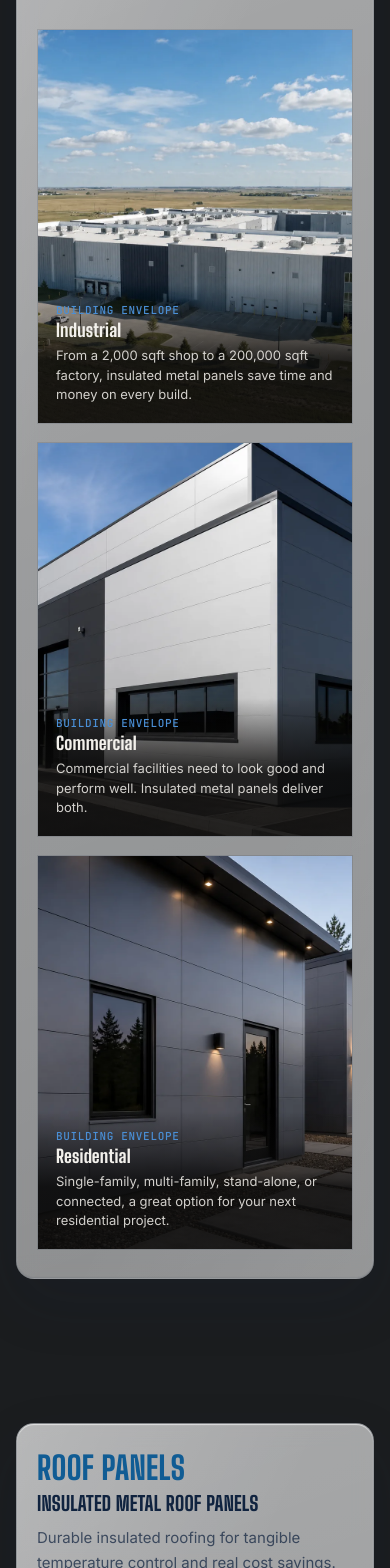
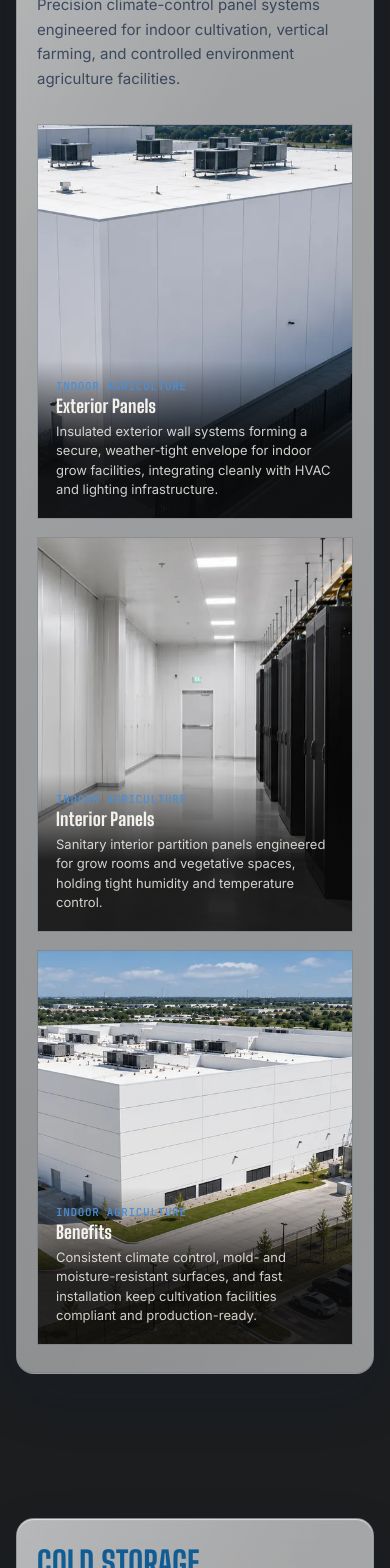
Before and after one commit to Harvestpanels/Harvest-Panel-Systems-frontend, a React (Vite) app: page / in a window 390 px wide. Shown: the part 2287-3855 px from the top of the page. Built offline with nearby package versions, Linux system fonts and the light colour scheme.

Commit message:
update responsive screen

```diff
--- a/src/components/PanelSection.jsx
+++ b/src/components/PanelSection.jsx
@@ -1,6 +1,6 @@
 import "./PanelSection.css";
 
-// Shared card-grid layout used by both the Building Envelope and Roof Panels sections.
+// Shared card-grid layout used by the Indoor Agriculture, Cold Storage, Pharmaceutical, PEMB, Doors, and Trim & Hardware sections.
 export default function PanelSection({ id, eyebrow, heading, description, panels, registerReveal }) {
   return (
     <section className="hp-section" id={id}>
--- a/src/data/botKnowledge.js
+++ b/src/data/botKnowledge.js
@@ -210,7 +210,7 @@ export const BOT_INTENTS = [
       "pharmaceutical", "pharma", "gmp", "gmp compliant", "drug manufacturing",
     ],
     answer: "We work across a wide range of building types: indoor cultivation & cannabis facilities, data centers, cold storage & refrigeration, walk-in freezers and coolers, clean rooms, pharmaceutical manufacturing facilities, pre-engineered metal buildings, and industrial, commercial, and residential construction. Each has its own recommended panel specs (fire rating, insulation, and finish), our team can match one to your project.",
-    links: [{ label: "See building types", href: "/#panels" }],
+    links: [{ label: "See building types", href: "/#indoor-agriculture" }],
   },
   {
     id: "trim-hardware",
--- a/src/data/panels.js
+++ b/src/data/panels.js
@@ -1,12 +1,6 @@
-import buildingCommercialImg from "../assets/images/Sections/Building Envelope/Commercial.webp";
-import buildingIndustrialImg from "../assets/images/Sections/Building Envelope/Industrial.webp";
-import buildingResidentialImg from "../assets/images/Sections/Building Envelope/Residential.webp";
-import roofCommercialImg from "../assets/images/Sections/Roof Panels/Commercial.webp";
-import roofIndustrialImg from "../assets/images/Sections/Roof Panels/Industrial.webp";
-import roofResidentialImg from "../assets/images/Sections/Roof Panels/Residential.webp";
-import dataCenterExteriorImg from "../assets/images/Sections/Data Centers/Data Centers -  Exterior Panels.webp";
-import dataCenterInteriorImg from "../assets/images/Sections/Data Centers/Data Centers - Interior Panels.webp";
-import dataCenterBenefitsImg from "../assets/images/Sections/Data Centers/Data Centers - Benefits.webp";
+import indoorAgExteriorImg from "../assets/images/Sections/Data Centers/Data Centers -  Exterior Panels.webp";
+import indoorAgInteriorImg from "../assets/images/Sections/Data Centers/Data Centers - Interior Panels.webp";
+import indoorAgBenefitsImg from "../assets/images/Sections/Data Centers/Data Centers - Benefits.webp";
 import coldStorageExteriorImg from "../assets/images/Sections/Cold Storage/Cold Storage - Exterior Panels.webp";
 import coldStorageInteriorImg from "../assets/images/Sections/Cold Storage/Cold Storage - Interior Panels.webp";
 import coldStorageBenefitsImg from "../assets/images/Sections/Cold Storage/Cold Storage - Benefits.webp";
@@ -166,67 +160,27 @@ export const GALLERY_IMAGES = [
   },
 ];
 
-export const BUILDING_ENVELOPE_PANELS = [
-  {
-    name: "Industrial",
-    category: "Building Envelope",
-    desc: "From a 2,000 sqft shop to a 200,000 sqft factory, insulated metal panels save time and money on every build.",
-    img: buildingIndustrialImg,
-  },
-  {
-    name: "Commercial",
-    category: "Building Envelope",
-    desc: "Commercial facilities need to look good and perform well. Insulated metal panels deliver both.",
-    img: buildingCommercialImg,
-  },
-  {
-    name: "Residential",
-    category: "Building Envelope",
-    desc: "Single-family, multi-family, stand-alone, or connected, a great option for your next residential project.",
-    img: buildingResidentialImg,
-  },
-];
-
-export const ROOF_PANELS = [
-  {
-    name: "Industrial",
-    category: "Roof",
-    desc: "A ribbed metal roof profile engineered to shed water fast and hold up to decades of heavy-use weather with minimal maintenance.",
-    img: roofIndustrialImg,
-  },
-  {
-    name: "Commercial",
-    category: "Roof",
-    desc: "Standing seam roof panels with concealed fasteners for a clean, professional roofline on any commercial building.",
-    img: roofCommercialImg,
-  },
-  {
-    name: "Residential",
-    category: "Roof",
-    desc: "Durable, low-maintenance metal roofing built to outlast traditional shingles on single-family and multi-family homes.",
-    img: roofResidentialImg,
-  },
-];
-
-// TODO: every `img` below is a placeholder — swap for real photos one at a time.
-export const DATA_CENTER_PANELS = [
+// TODO: every `img` below is a placeholder (reused from the old Data Center
+// section's stock photos) — swap for real indoor cultivation / controlled
+// environment agriculture photos one at a time.
+export const INDOOR_AGRICULTURE_PANELS = [
   {
     name: "Exterior Panels",
-    category: "Data Center",
-    desc: "Insulated exterior wall systems built to protect critical equipment with a tight, secure, weather-resistant envelope.",
-    img: dataCenterExteriorImg,
+    category: "Indoor Agriculture",
+    desc: "Insulated exterior wall systems forming a secure, weather-tight envelope for indoor grow facilities, integrating cleanly with HVAC and lighting infrastructure.",
+    img: indoorAgExteriorImg,
   },
   {
     name: "Interior Panels",
-    category: "Data Center",
-    desc: "Clean, finish-grade interior panels for server halls and controlled-access spaces that need a durable, easy-to-maintain surface.",
-    img: dataCenterInteriorImg,
+    category: "Indoor Agriculture",
+    desc: "Sanitary interior partition panels engineered for grow rooms and vegetative spaces, holding tight humidity and temperature control.",
+    img: indoorAgInteriorImg,
   },
   {
     name: "Benefits",
-    category: "Data Center",
-    desc: "Consistent thermal performance, fire-rated core options, and fast installation help keep critical environments stable and on schedule.",
-    img: dataCenterBenefitsImg,
+    category: "Indoor Agriculture",
+    desc: "Consistent climate control, mold- and moisture-resistant surfaces, and fast installation keep cultivation facilities compliant and production-ready.",
+    img: indoorAgBenefitsImg,
   },
 ];
 
--- a/src/pages/HomePage.jsx
+++ b/src/pages/HomePage.jsx
@@ -2,14 +2,12 @@ import { useState } from "react";
 import "../styles/App.css";
 import logo from "../assets/images/General/harvest-panel-logo.webp";
 import {
-  BUILDING_ENVELOPE_PANELS,
   COLD_STORAGE_PANELS,
-  DATA_CENTER_PANELS,
   DOOR_PANELS,
   GALLERY_IMAGES,
+  INDOOR_AGRICULTURE_PANELS,
   PEMB_PANELS,
   PHARMACEUTICAL_PANELS,
-  ROOF_PANELS,
   TRIM_HARDWARE_PANELS,
 } from "../data/panels";
 import { PARALLAX_BG_URL, VIDEO_URL } from "../data/site";
@@ -49,9 +47,7 @@ const HOME_TOP_LINKS = [
 // scroll spy hook's dependency list.
 const OVERVIEW_SECTIONS = [
   { id: "why", label: "Who We Are" },
-  { id: "panels", label: "Building Envelope" },
-  { id: "exterior", label: "Roof Panels" },
-  { id: "data-center", label: "Data Centers" },
+  { id: "indoor-agriculture", label: "Indoor Agriculture" },
   { id: "cold-storage", label: "Cold Storage" },
   { id: "pharmaceutical", label: "Pharmaceutical" },
   { id: "pemb", label: "Pre-Engineered Metal Buildings" },
@@ -147,27 +143,11 @@ function HomePage() {
       <Hero heroContentRef={heroContentRef} />
       <WhoWeAre registerReveal={registerReveal} />
       <PanelSection
-        id="panels"
-        eyebrow="Building envelope"
-        heading="Insulated Metal Wall Panels"
-        description="Insulation + facade in one step."
-        panels={BUILDING_ENVELOPE_PANELS}
-        registerReveal={registerReveal}
-      />
-      <PanelSection
-        id="exterior"
-        eyebrow="Roof panels"
-        heading="Insulated Metal Roof Panels"
-        description="Durable insulated roofing for tangible temperature control and real cost savings."
-        panels={ROOF_PANELS}
-        registerReveal={registerReveal}
-      />
-      <PanelSection
-        id="data-center"
-        eyebrow="Data centers"
-        heading="Panel systems built for data center facilities inside and out"
-        description="Insulated wall and interior panel systems engineered for the tight tolerances and reliability data center environments demand."
-        panels={DATA_CENTER_PANELS}
+        id="indoor-agriculture"
+        eyebrow="Indoor agriculture"
+        heading="Insulated panels for controlled environment agriculture"
+        description="Precision climate-control panel systems engineered for indoor cultivation, vertical farming, and controlled environment agriculture facilities."
+        panels={INDOOR_AGRICULTURE_PANELS}
         registerReveal={registerReveal}
       />
       <PanelSection
--- a/src/styles/App.css
+++ b/src/styles/App.css
@@ -340,16 +340,15 @@ h3 {
   margin: 14px 0 24px;
 }
 
-/* Every home-page section: eyebrow scaled up to read as a huge red
-   sub-headline (originally just the panel sections — Building Envelope,
-   Roof Panels, Data Center, Cold Storage, PEMB, Doors, Trim & Hardware —
+/* Every home-page section: eyebrow scaled up to read as a huge
+   sub-headline (originally just the panel sections — Indoor Agriculture,
+   Cold Storage, Pharmaceutical, PEMB, Doors, Trim & Hardware —
    now applied site-wide to Who We Are/Sustainability/Gallery/Memberships/
    FAQ/Contact too, for one consistent look across the whole page instead
    of two different heading styles). */
-#panels .hp-section__eyebrow,
-#exterior .hp-section__eyebrow,
-#data-center .hp-section__eyebrow,
+#indoor-agriculture .hp-section__eyebrow,
 #cold-storage .hp-section__eyebrow,
+#pharmaceutical .hp-section__eyebrow,
 #pemb .hp-section__eyebrow,
 #doors .hp-section__eyebrow,
 #trim-hardware .hp-section__eyebrow,
@@ -376,10 +375,9 @@ h3 {
 
 /* ...and the heading scales back down to read as a sub-headline under
    that now-large eyebrow, instead of matching it in size. */
-#panels h2,
-#exterior h2,
-#data-center h2,
+#indoor-agriculture h2,
 #cold-storage h2,
+#pharmaceutical h2,
 #pemb h2,
 #doors h2,
 #trim-hardware h2,
```
Also changed, not shown: src/assets/images/General/harvest-panel-icon.webp (added).
